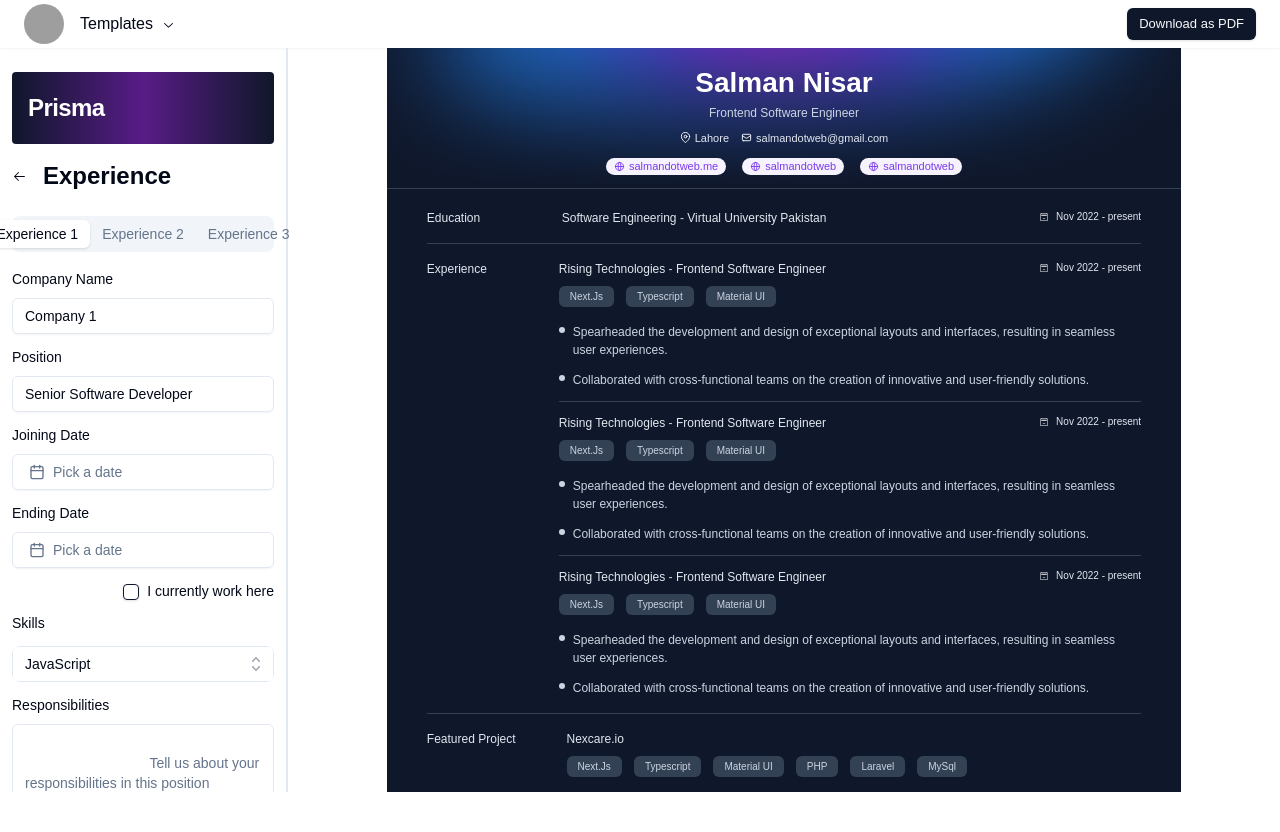
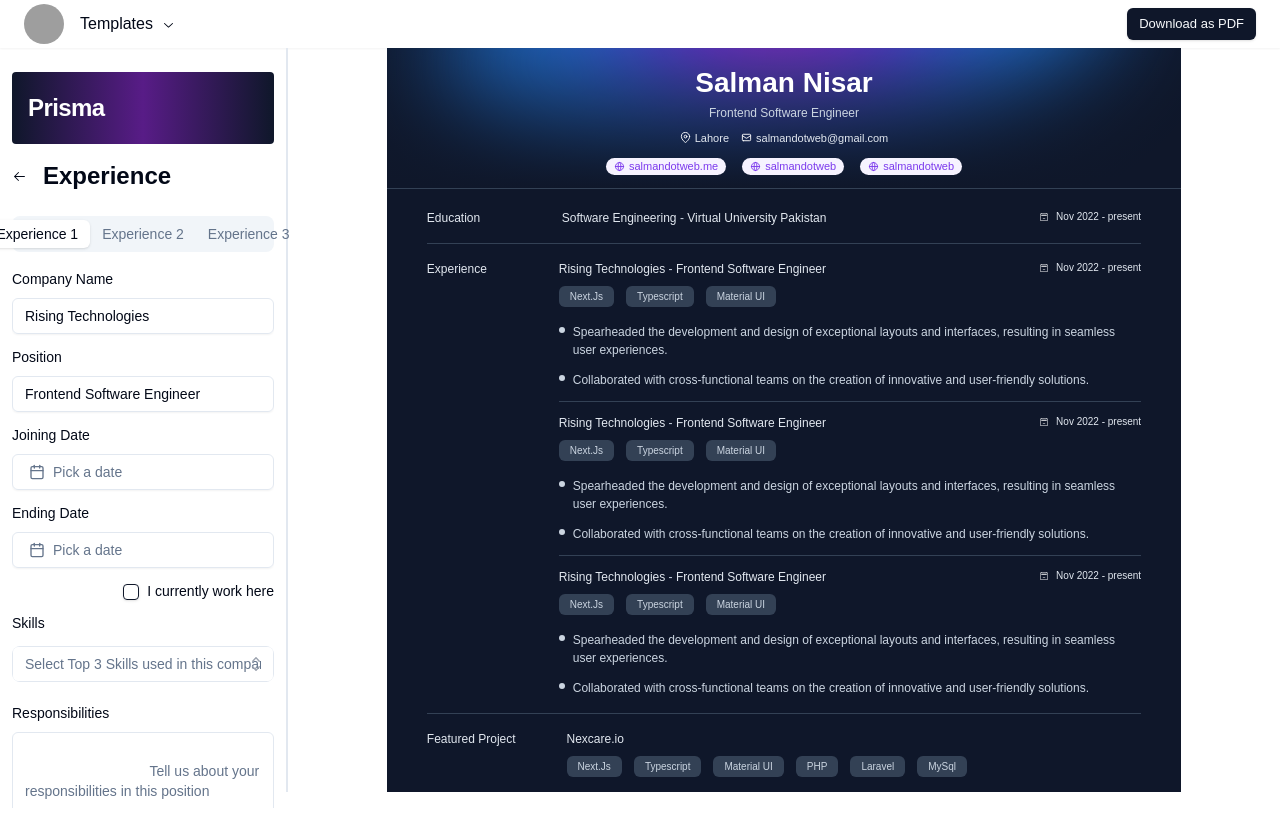
Before and after one commit to salmandotweb/career-sync, a Next.js app: page / in a window 1280 px wide. Both pictures are taken after a click on the link "Experience". Built offline with nearby package versions, Linux system fonts and the light colour scheme; grey boxes are pictures that could not be loaded.

Commit message:
working on multipselect dropdown

```diff
--- a/src/components/MultiSelect/index.tsx
+++ b/src/components/MultiSelect/index.tsx
@@ -1,6 +1,6 @@
 import { Fragment, useState } from "react";
 import { Combobox, Transition } from "@headlessui/react";
-import { CheckIcon, ChevronUpDownIcon } from "@heroicons/react/20/solid";
+import { ChevronUpDownIcon } from "@heroicons/react/20/solid";
 
 const skills = [
 	{ id: 1, name: "JavaScript" },
@@ -24,31 +24,67 @@ const skills = [
 	{ id: 19, name: "React Hook Form" },
 ];
 
-export default function Example() {
-	const [selected, setSelected] = useState(skills[0]);
+export default function MultiSelect({
+	selected,
+	setSelected,
+}: {
+	selected: {
+		id: number;
+		name: string;
+	} | null;
+	setSelected: React.Dispatch<
+		React.SetStateAction<{
+			id: number;
+			name: string;
+		} | null>
+	>;
+}) {
+	const [selectSkills, setSelectSkills] = useState<
+		{
+			id: number;
+			name: string;
+		}[]
+	>([]);
 	const [query, setQuery] = useState("");
 
 	const filteredSkills =
 		query === ""
-			? skills
-			: skills.filter((skill) =>
-					skill.name
-						.toLowerCase()
-						.replace(/\s+/g, "")
-						.includes(query.toLowerCase().replace(/\s+/g, ""))
-			  );
+			? skills.filter((skill) => !selectSkills.includes(skill))
+			: skills
+					.filter((skill) =>
+						skill.name
+							.toLowerCase()
+							.replace(/\s+/g, "")
+							.includes(query.toLowerCase().replace(/\s+/g, ""))
+					)
+					.filter((skill) => !selectSkills.includes(skill));
 
 	return (
 		<div className="w-full">
-			<Combobox value={selected} onChange={setSelected}>
+			<Combobox
+				value={selected}
+				onChange={setSelected}
+				disabled={selectSkills?.length === 3}>
 				<div className="relative mt-1">
 					<div className="relative w-full cursor-default overflow-hidden rounded-lg bg-white text-left focus:outline-none focus-visible:ring-2 focus-visible:ring-white focus-visible:ring-opacity-75 focus-visible:ring-offset-2 focus-visible:ring-offset-teal-300 sm:text-sm">
 						<Combobox.Input
 							className="flex h-9 w-full items-center justify-between rounded-md border border-input bg-transparent px-3 py-2 text-sm shadow-sm ring-offset-background placeholder:text-muted-foreground focus:outline-none focus:ring-1 focus:ring-ring disabled:cursor-not-allowed disabled:opacity-50"
-							displayValue={(person: { id: number; name: string }) =>
-								person.name
+							placeholder="Select Top 3 Skills used in this company"
+							displayValue={(skill: { id: number; name: string }) =>
+								skill?.name
 							}
-							onChange={(event) => setQuery(event.target.value)}
+							onChange={(e) => {
+								setQuery(e.target.value);
+							}}
+							onKeyDown={(e) => {
+								if (e.key === "Enter") {
+									if (filteredSkills.length > 0) {
+										if (!selectSkills.includes(filteredSkills[0])) {
+											setSelectSkills([...selectSkills, filteredSkills[0]]);
+										}
+									}
+								}
+							}}
 						/>
 						<Combobox.Button className="absolute inset-y-0 right-0 flex items-center pr-2">
 							<ChevronUpDownIcon
@@ -77,7 +113,12 @@ export default function Example() {
 												active ? "bg-gray-300 text-black" : "text-gray-600"
 											}`
 										}
-										value={skill}>
+										value={""}
+										onClick={() => {
+											if (!selectSkills.includes(skill)) {
+												setSelectSkills([...selectSkills, skill]);
+											}
+										}}>
 										{({ selected }) => (
 											<>
 												<span
@@ -95,6 +136,40 @@ export default function Example() {
 					</Transition>
 				</div>
 			</Combobox>
+
+			<div className="flex flex-wrap gap-2 mt-2">
+				{selectSkills.map((skill) => (
+					<div
+						key={skill.id}
+						className="flex items-center justify-center px-2 py-1 bg-accent rounded-md text-accent-foreground text-sm">
+						{skill.name}
+
+						<button
+							className="ml-2"
+							onClick={() => {
+								setSelectSkills(
+									selectSkills.filter((selectedSkill) => {
+										return selectedSkill.id !== skill.id;
+									})
+								);
+							}}>
+							<svg
+								xmlns="http://www.w3.org/2000/svg"
+								className="h-4 w-4"
+								fill="none"
+								viewBox="0 0 24 24"
+								stroke="currentColor">
+								<path
+									strokeLinecap="round"
+									strokeLinejoin="round"
+									strokeWidth={2}
+									d="M6 18L18 6M6 6l12 12"
+								/>
+							</svg>
+						</button>
+					</div>
+				))}
+			</div>
 		</div>
 	);
 }
--- a/src/stores/initialData/resume-data.json
+++ b/src/stores/initialData/resume-data.json
@@ -8,13 +8,8 @@
 		"url": "https://www.salmandotweb.me/",
 		"summary": "I craft and develop web apps.",
 		"location": {
-			"address": "",
-			"postalCode": "",
-			"city": "Lahore",
-			"countryCode": "",
-			"region": ""
+			"city": "Lahore"
 		},
-		"relExp": "3",
 		"profiles": [
 			{
 				"network": "website",
@@ -34,149 +29,16 @@
 		]
 	},
 
-	"skills": {
-		"languages": [
-			{ "name": "JavaScript", "level": 90 },
-			{ "name": "HTML5", "level": 80 },
-			{ "name": "CSS", "level": 80 }
-		],
-		"frameworks": [
-			{ "name": "React", "level": 70 },
-			{ "name": "Angular", "level": 70 }
-		],
-		"technologies": [
-			{ "name": "Algorithms", "level": 3 },
-			{ "name": "Progressive Web Apps", "level": 3 },
-			{ "name": "SQL", "level": 3 },
-			{ "name": "Data Structures", "level": 3 }
-		],
-		"libraries": [
-			{ "name": "jQuery", "level": 3 },
-			{ "name": "Redux", "level": 3 }
-		],
-		"databases": [{ "name": "Firebase", "level": 3 }],
-		"practices": [
-			{ "name": "Component based architecture", "level": 3 },
-			{ "name": "Agile methodology", "level": 3 },
-			{ "name": "Design Patterns", "level": 3 },
-			{ "name": "Test Driven Development", "level": 3 },
-			{ "name": "MVC", "level": 3 }
-		],
-		"tools": [
-			{ "name": "Git", "level": 3 },
-			{ "name": "VS Code", "level": 3 },
-			{ "name": "Jira", "level": 3 },
-			{ "name": "Webpack", "level": 3 },
-			{ "name": "Eclipse", "level": 3 },
-			{ "name": "Bitbucket", "level": 3 }
-		]
-	},
-
-	"work": [
+	"experience": [
 		{
 			"id": "1",
-			"name": "Company 1",
-			"position": "Senior Software Developer",
-			"url": "",
-			"startDate": "Apr 2021",
-			"isWorkingHere": true,
-			"endDate": null,
-			"highlights": [
-				"* Worked on a team of 5 developers to develop a web application for a client"
-			],
-			"summary": "<ul><li> Use my extensive experience with front end development to define the structure and components for the project, making sure they are reusable</li><li>Keep the code quality high reviewing code from other developers and suggesting improvements</li><li> Interact with the designer to suggest changes and to make sure the view he has about the design is translated into actual functionality</li><li> E-commerce maintenance <strong>with Fastcommerce</strong>, a Brazilian e-commerce platform</li></ul>",
-			"years": ""
-		},
-		{
-			"id": "2",
-			"name": "Company 2",
-			"position": "Software Developer",
-			"url": "",
-			"startDate": "Jun 2015",
-			"isWorkingHere": false,
-			"endDate": "Dec 2017",
-			"highlights": [
-				"* Worked on a team of 5 developers to develop a web application for a client"
-			],
-			"summary": "<ul><li>Develop web applications based on Sharepoint, Drupal 8 and Episerver</li><li>Lead a team of 10 front end developers, giving support to the client's multi-cultural team, providing feedback, clarifying requirements and helping with technical questions</li><li>Keep the Project Manager and the IT Leads updated on the overall progress of the projects and manage the tasks distributed to the team</li><li>Keep the code and the features implemented by the other developers in accordance to the requirements</li></ul>",
-			"years": "2 years"
-		},
-		{
-			"id": "3",
-			"name": "Company 3",
-			"position": "Trainee Developer",
-			"url": "",
-			"startDate": "Aug 2011",
-			"isWorkingHere": false,
-			"endDate": "May 2015",
-			"highlights": [
-				"* Worked on a team of 5 developers to develop a web application for a client"
-			],
-			"summary": "<ul><li>Design easy user interfaces and great user experiences for the digital platforms of small companies</li><li>Wordpress development, including themes creation or customization, custom plugins development and training</li><li>E-commerce maintenance with Fastcommerce, a Brazilian e-commerce platform</li><li>E-commerce development with Magento, customizing preexisting themes</li><li>Integrate external services such as payment services, delivery, etc into Magento solutions</li></ul>",
-			"years": "4 year"
-		}
-	],
-
-	"education": [
-		{
-			"id": "1",
-			"institution": "MIT, University",
-			"url": "https://www.mit.edu/",
-			"studyType": "MS",
-			"area": "Cloud technology",
-			"startDate": "2014",
-			"isStudyingHere": false,
-			"endDate": "2016",
-			"score": "68%",
-			"courses": []
-		},
-		{
-			"id": "2",
-			"institution": "NMAMIT, Nitte",
-			"url": "https://www.mit.edu/",
-			"studyType": "B.Tech (VTU)",
-			"area": "Computer Science",
-			"startDate": "2010",
-			"isStudyingHere": false,
-			"endDate": "2014",
-			"score": "8.3 CGPA",
-			"courses": []
-		}
-	],
-
-	"activities": {
-		"involvements": "<ul><li>Prevented millions of dollars in state sales tax undercharges by initiating tests that revealed a bug in a new release of shopping cart software.</li><li>Isolated previously undiscovered flaw in price checking tool resulting in more competitive pricing and a 20 percent increase in revenue.</li><li>Implemented automated testing tools spawning more diligent levels of regression testing, negative testing, error/bug retests and usability.</li><li>Prevented millions of dollars in state sales tax undercharges by initiating tests that revealed a bug in a new release of shopping cart software.</li></ul>",
-
-		"achievements": "<ul><li>React and redux - A complete guide 2020 from Udemy</li><li>Agile and Scrum Master Certificate from Udacity</li><li>Best performer award for consistently exceeding the performance</li><li>Certificate of exceptional bug finder by XYZ client</li><li>Recognition zero defect delivery</li><li>Best performer award for consistently exceeding the performance</li></ul>"
-	},
-
-	"volunteer": [
-		{
-			"id": "1",
-			"organization": "Company XYZ",
-			"position": "Organizer",
-			"url": "https://xyx.com/",
-			"startDate": "2012-01-01",
-			"endDate": "2013-01-01",
-			"summary": "Organized several hackthons & monthly meetup to improve the community",
-			"highlights": ["Awarded 'Volunteer of the Month'"],
-			"isVolunteeringNow": false
-		}
-	],
-	"awards": [
-		{
-			"title": "Certificate of exceptional bug finder",
-			"date": "2014-11-01",
-			"awarder": "XYZ client",
-			"summary": "* Recognition zero defect delivery",
-			"id": "1"
-		},
-		{
-			"title": "Certificate of best frontend developer",
-			"date": "2016-11-01",
-			"awarder": "XYZ client",
-			"summary": "Awarded for exceptional improvements made to improve user experience",
-			"id": "1"
+			"name": "Rising Technologies",
+			"position": "Frontend Software Engineer",
+			"joiningDate": "2019-10-01",
+			"endDate": "2020-10-01",
+			"currentlyWorkHere": true,
+			"skills": [],
+			"responsibilities": []
 		}
 	]
 }
--- a/src/stores/slices/basic/interfaces/index.ts
+++ b/src/stores/slices/basic/interfaces/index.ts
@@ -5,11 +5,7 @@ export type IProfiles = {
 };
 
 type ILocation = {
-    address: string;
-    postalCode: string;
     city: string;
-    countryCode: string;
-    region: string;
 };
 
 export interface BasicInfo {
@@ -21,7 +17,6 @@ export interface BasicInfo {
     url: string;
     summary: string;
     location: ILocation;
-    relExp: string;
     profiles: IProfiles[];
 }
 
--- a/src/stores/slices/experiences/experienceSlice.ts
+++ b/src/stores/slices/experiences/experienceSlice.ts
@@ -5,7 +5,7 @@ import { IExperienceItem } from './interfaces'
 import resumeData from '../../initialData/resume-data.json'
 
 
-const initialState: IExperienceItem[] = resumeData.work
+const initialState: IExperienceItem[] = resumeData.experience
 
 export const experienceSlice = createSlice({
     name: 'experience',
--- a/src/views/builder/components/Editor/components/Experience/index.tsx
+++ b/src/views/builder/components/Editor/components/Experience/index.tsx
@@ -17,12 +17,15 @@ const EditExperience = () => {
 	const experience = useAppSelector(selectExperience);
 	const dispatch = useAppDispatch();
 
+	const [selected, setSelected] = useState<{
+		id: number;
+		name: string;
+	} | null>(null);
+
 	const [joiningDate, setJoiningDate] = useState<Date | undefined>(undefined);
 	const [endingDate, setEndingDate] = useState<Date | undefined>(undefined);
 
 	const experience1 = experience[0];
-	const experience2 = experience[1];
-	const experience3 = experience[2];
 
 	return (
 		<>
@@ -38,7 +41,7 @@ const EditExperience = () => {
 						Experience 3
 					</TabsTrigger>
 				</TabsList>
-				<ScrollArea className="h-[65vh] w-[100%]">
+				<ScrollArea className="h-[67vh] w-[100%]">
 					<TabsContent
 						value="experience1"
 						className="w-[100%] flex items-start flex-col gap-5">
@@ -94,7 +97,7 @@ const EditExperience = () => {
 								/>
 							</div>
 							<FormInput label="Skills" name="skills">
-								<MultiSelect />
+								<MultiSelect selected={selected} setSelected={setSelected} />
 							</FormInput>
 							<FormInput label="Responsibilities" name="experience">
 								<Textarea
```
Also changed, not shown: src/stores/slices/experiences/interfaces/index.ts (+5 -18 lines).
